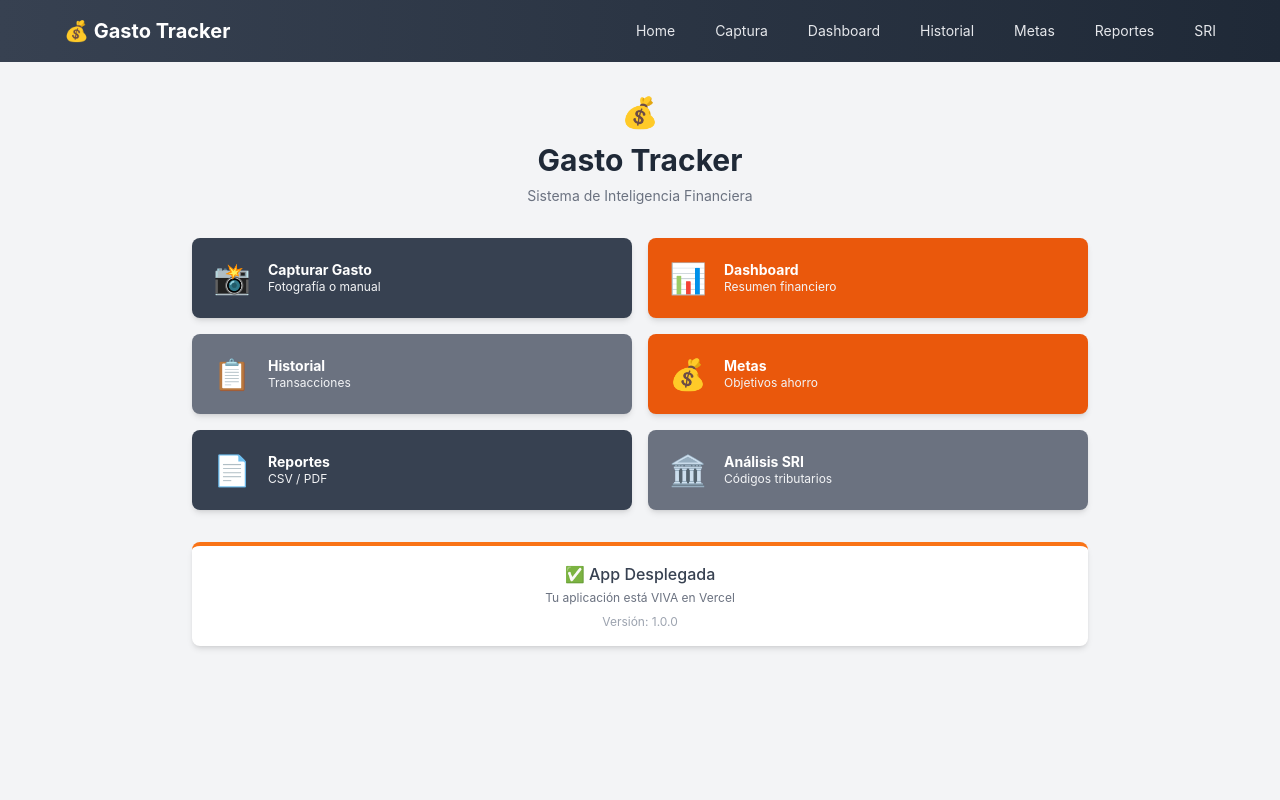
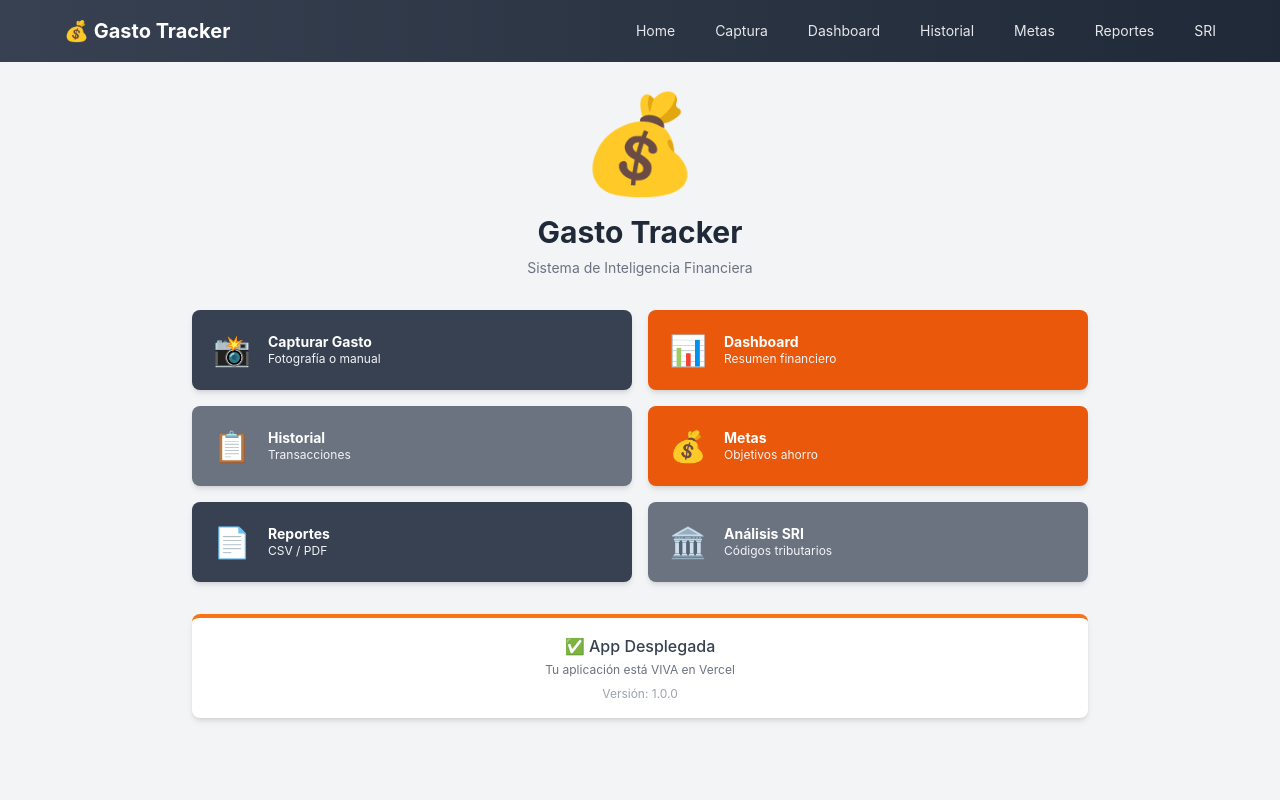
Before and after one commit to wilmanhf/gasto-tracker-app, a React (Vite) app: page / in a window 1280 px wide. Shown: the top 800 px of the page. Built offline with nearby package versions, Linux system fonts and the light colour scheme.

Commit message:
feat: icono SVG profesional y emoji 💰 ampliado (text-8xl)

```diff
--- a/src/pages/Home.jsx
+++ b/src/pages/Home.jsx
@@ -53,7 +53,7 @@ export default function Home() {
 
         {/* HEADER */}
         <div className="text-center mb-8 mt-4">
-          <div className="text-3xl mb-3">💰</div>
+          <div className="text-8xl mb-6">💰</div>
           <h1 className="text-3xl font-bold text-gray-800">Gasto Tracker</h1>
           <p className="text-gray-500 text-sm mt-2">Sistema de Inteligencia Financiera</p>
         </div>
```
